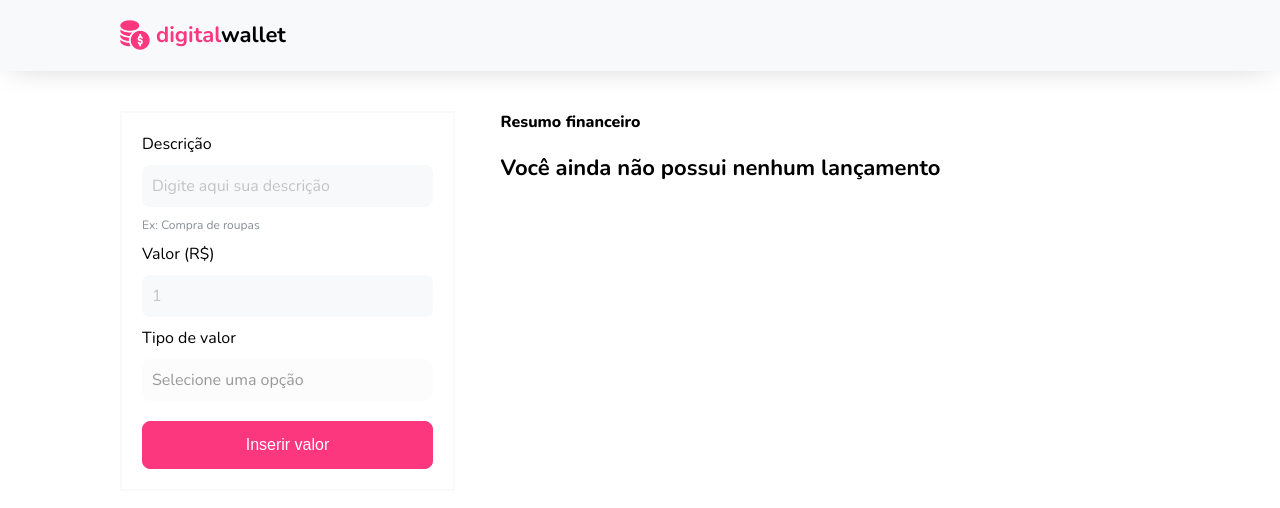
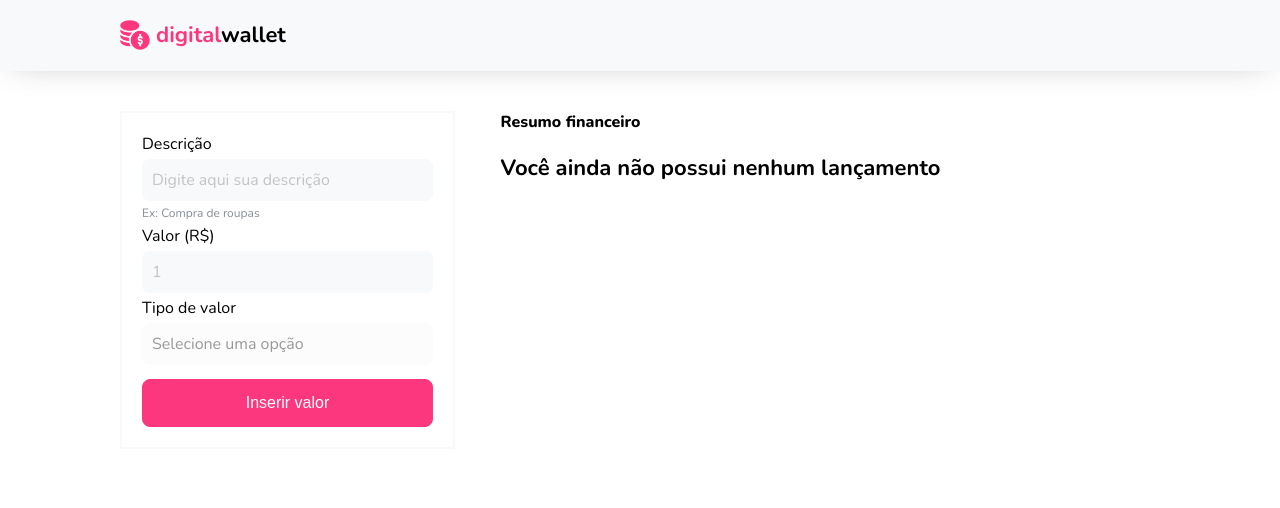
Before and after one commit to fabiodelllima/digital-wallet-frontend, a React (Vite) app: page / in a window 1280 px wide. Shown: the top 508 px of the page. Built offline with nearby package versions, Linux system fonts and the light colour scheme.

Commit message:
style: Alteração no gap do form

```diff
--- a/src/components/Sections/Form/style.module.scss
+++ b/src/components/Sections/Form/style.module.scss
@@ -2,7 +2,7 @@
   display: flex;
   flex-direction: column;
   justify-content: center;
-  gap: 10px;
+  gap: 4px;
   padding: 20px;
   width: 100%;
   border: 2px solid var(--grey-1);
```
